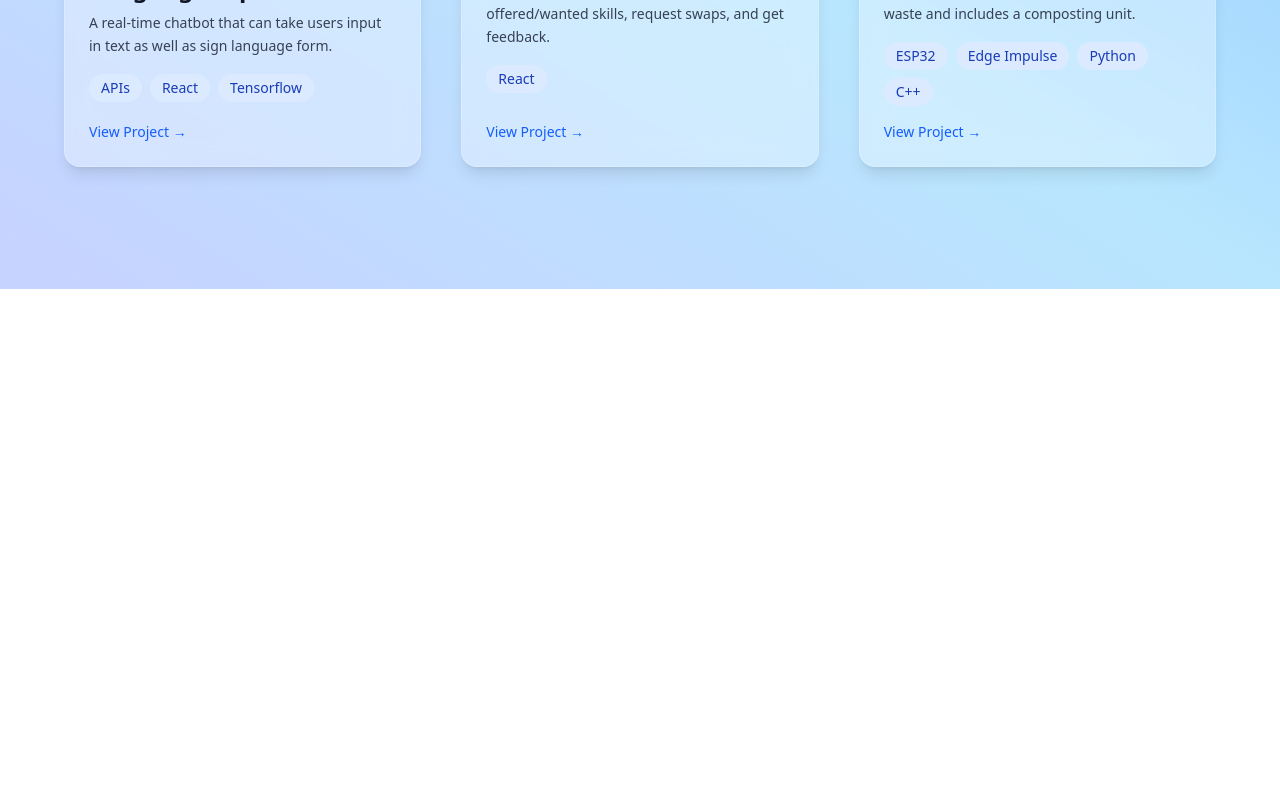
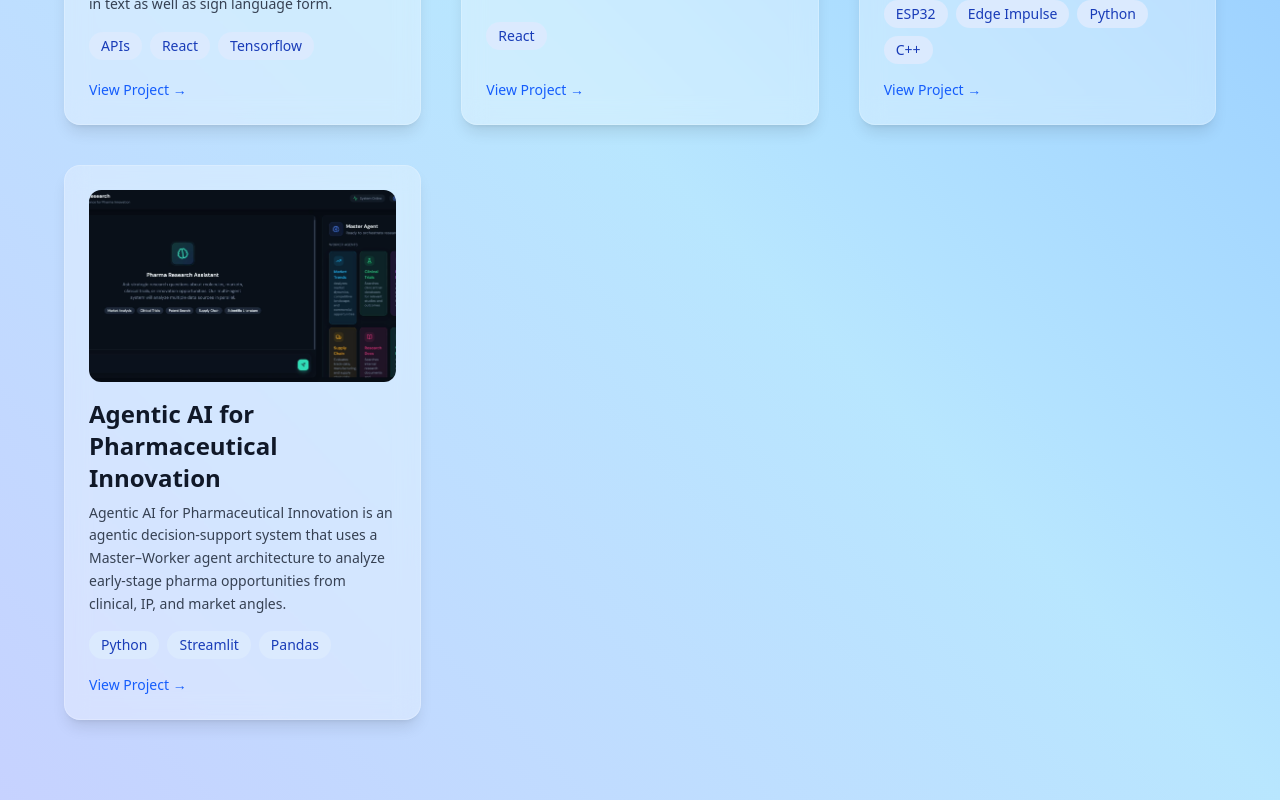
Before and after one commit to SSSwetha25/developer-portfolio, a React (Vite) app: page /projects in a window 1280 px wide. Shown: the part 511-1311 px from the top of the page. Before the commit the page ends 800 px from the top, so only its background shows below. Built offline with nearby package versions, Linux system fonts and the light colour scheme.

Commit message:
added new project card

```diff
--- a/src/components/Projects.jsx
+++ b/src/components/Projects.jsx
@@ -1,5 +1,5 @@
 import { motion } from "framer-motion";
-
+import pharma from "../assets/pharma-bot.png";
 import aslbot from "../assets/asl-chatbot-image.png";
 import skswap from "../assets/skillswap.png";
 import smartbin from "../assets/smartbin.png";
@@ -27,13 +27,13 @@ const projects = [
     link: "https://github.com/SSSwetha25/smart-waste-segregation-system.git",
      image: smartbin,
   },
-  // {
-  //   title: "Task Manager",
-  //   description: "A to-do list app with drag & drop, persistent storage, and dark mode.",
-  //   tech: ["React", "Tailwind"],
-  //   link: "https://github.com/SSSwetha25/To-Do-App.git",
-  //    image: "/images/smart-bin.png",
-  // },
+  {
+    title: "Agentic AI for Pharmaceutical Innovation",
+    description: "Agentic AI for Pharmaceutical Innovation is an agentic decision-support system that uses a Master–Worker agent architecture to analyze early-stage pharma opportunities from clinical, IP, and market angles.",
+    tech: ["Python", "Streamlit","Pandas"],
+    link: "https://github.com/SSSwetha25/Pharma-agentic-ai.git",
+     image: pharma,
+  },
 
 ];
 
```
Also changed, not shown: src/assets/pharma-bot.png (added).
